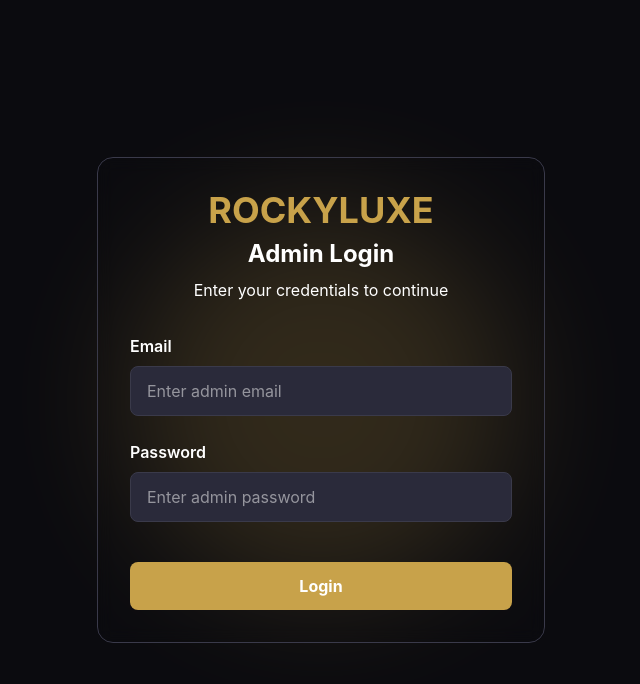
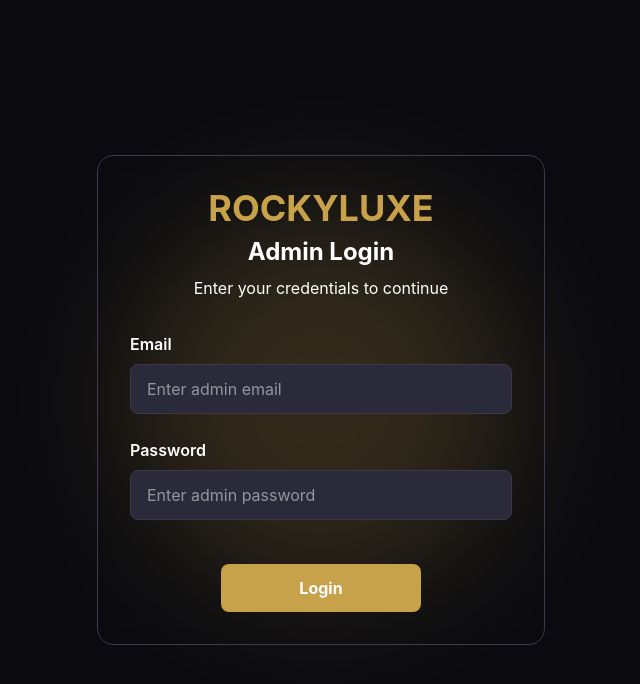
Before and after one commit to devtescode/ROCKYLUXE, a React (Vite) app: page /admin in a window 1280 px wide. Shown: the top 684 px of the page, without its empty margins (319-959 px from the left). Built offline with nearby package versions, Linux system fonts and the light colour scheme; no server answers; the HTML template or start-up script is replaced by a standard one.

Commit message:
updated change password

```diff
--- a/src/pages/AdminPage.tsx
+++ b/src/pages/AdminPage.tsx
@@ -89,13 +89,15 @@ function AdminLogin({ onSuccess }: AdminLoginProps) {
 
             {error && <p className="text-red-500 text-center">{error}</p>}
 
+            <div className="flex justify-center">
               <button
                 type="submit"
                 disabled={isLoading}
-              className="w-full px-6 mt-4 py-3 bg-primary text-primary-foreground font-bold rounded-lg"
+                className="w-50 px-6 mt-5 py-3 bg-primary text-primary-foreground font-bold rounded-lg"
               >
                 {isLoading ? "Logging in..." : "Login"}
               </button>
+            </div>
           </form>
         </div>
       </div>
```
Lines whose indentation alone changed are shown as unchanged.
